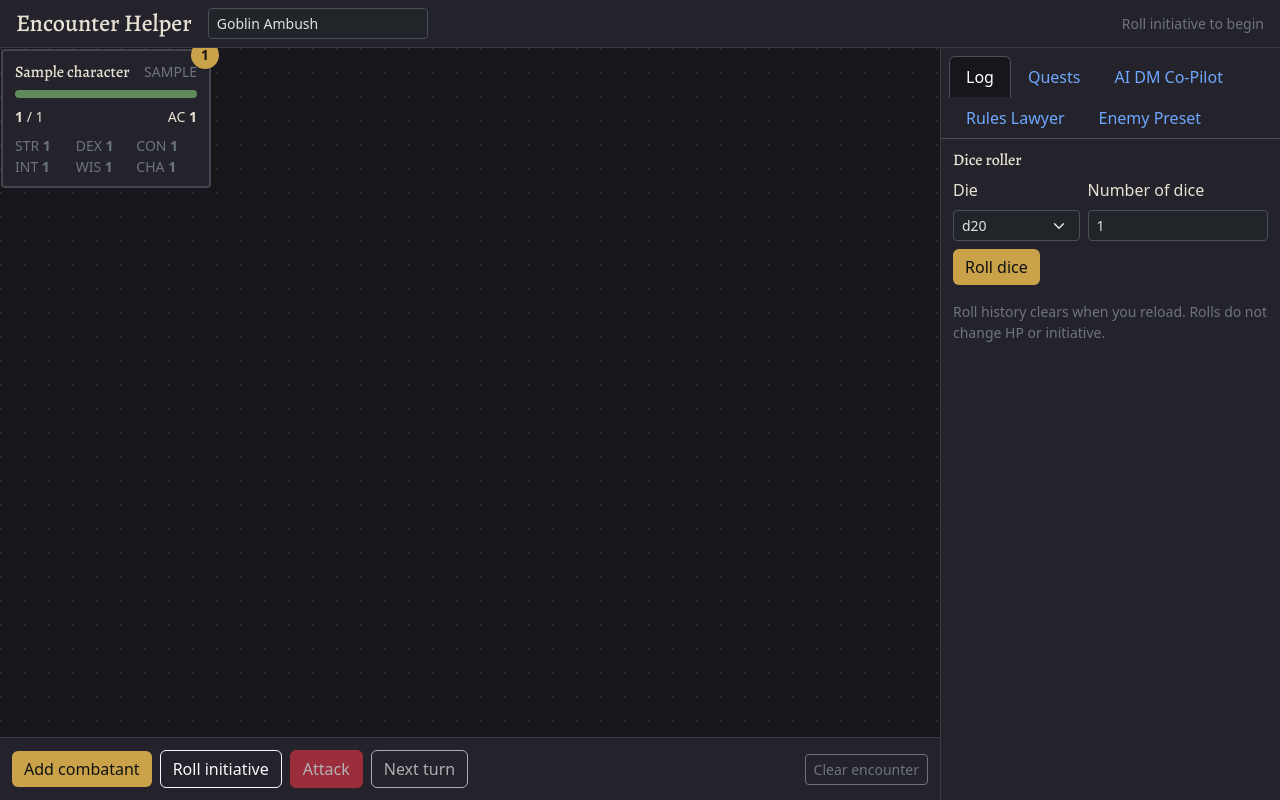
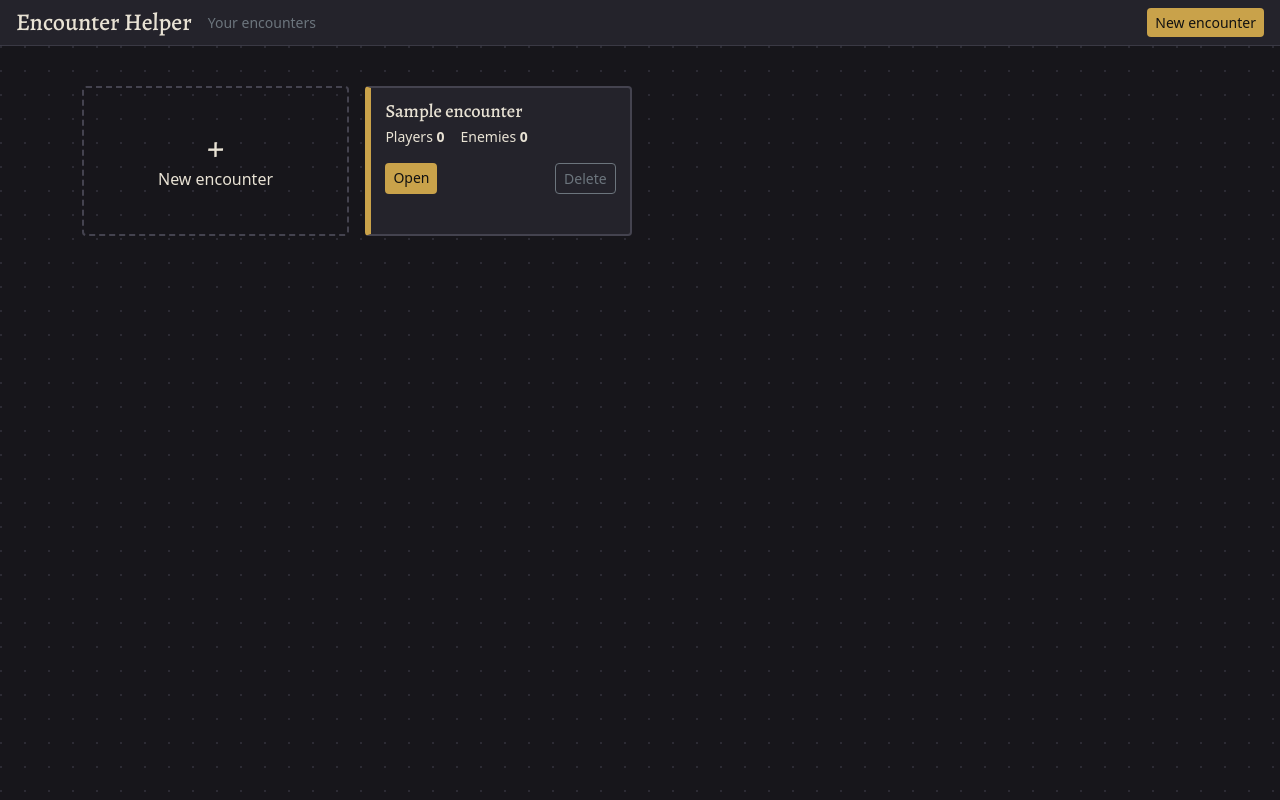
Before and after one commit to UCCS-CS4300-5300/group2-fall2026, a Django app: page / in a window 1280 px wide. Run offline with Django 5.2, Linux system fonts and the light colour scheme; tables that the repository leaves empty hold one stand-in row (values such as "Sample post").

Commit message:
Update views and URLs to make dashboard page the main page and the previous homepage the encounters page.

```diff
--- a/project/core/templates/core/encounter_card.html
+++ b/project/core/templates/core/encounter_card.html
@@ -16,7 +16,7 @@
         </div>
 
         <div class="encounter-actions d-flex gap-2">
-            <a href="" class="btn btn-brass btn-sm">Open</a>
+            <a href="{% url 'core:encounter' encounter.id %}"" class="btn btn-brass btn-sm">Open</a>
             <button
                 type="button"
                 class="btn btn-sm btn-outline-secondary ms-auto js-delete-encounter"
--- a/project/core/urls.py
+++ b/project/core/urls.py
@@ -2,13 +2,15 @@ from django.urls import path
 from . import views
 
 app_name="core"
-urlpatterns=[path("",views.home,name="home"),
-             path("api/enemies/", views.search_enemy, name="search_enemy"),
-             path("chat/", views.chat, name="chat"),
-             path("encounters", views.add_combatant, name="add_combatant"),
-             path("combatants/<int:entry_id>/move/", views.move_combatant, name="move_combatant"),
-             path("quests/", views.add_quest, name="add_quest"),
-             path("quests/<int:quest_id>/", views.quest_detail, name="quest_detail"),
-             path("character/<int:entry_id>/hp/", views.update_hp, name="update_hp"),
-             path("character/<int:entry_id>/initiative/", views.update_initiative, name="update_initiative")
-             ]
+urlpatterns=[
+    path("",views.dashboard,name="dashboard"),
+    path("encounter/<int:encounter_id>",views.encounter,name="encounter"),
+    path("api/enemies/", views.search_enemy, name="search_enemy"),
+    path("chat/", views.chat, name="chat"),
+    path("encounters", views.add_combatant, name="add_combatant"),
+    path("combatants/<int:entry_id>/move/", views.move_combatant, name="move_combatant"),
+    path("quests/", views.add_quest, name="add_quest"),
+    path("quests/<int:quest_id>/", views.quest_detail, name="quest_detail"),
+    path("character/<int:entry_id>/hp/", views.update_hp, name="update_hp"),
+    path("character/<int:entry_id>/initiative/", views.update_initiative, name="update_initiative")
+]
--- a/project/core/views.py
+++ b/project/core/views.py
@@ -1,6 +1,7 @@
 from django.shortcuts import render, get_object_or_404
 from django.http import JsonResponse, HttpResponse
 from django.db import transaction
+from django.db.models import Count, Q
 from django.template.loader import render_to_string
 from django.views.decorators.http import require_POST, require_http_methods, require_GET
 from urllib.error import HTTPError, URLError
@@ -183,14 +184,27 @@ def _retrieve_rules_pdf_context(question, pdf_path):
     ]
 
 
-def home(request):
-    entries = CharacterEncounter.objects.all()
+def encounter(request, encounter_id):
+    character_encounters = CharacterEncounter.objects.filter(encounter__pk=encounter_id)
     return render(
         request,
         "core/home.html",
         {
-            "quests": Quest.objects.filter(encounter__name="test_encounter").order_by("id"),
-            "items": entries,
+            "quests": Quest.objects.filter(encounter__pk=encounter_id).order_by("id"),
+            "items": character_encounters,
+        }
+    )
+
+def dashboard(request):
+    encounters = Encounter.objects.annotate(
+        player_count=Count("characters", filter=Q(characters__char_type="player")),
+        enemy_count=Count("characters", filter=Q(characters__char_type="enemy")),
+    )
+    return render(
+        request,
+        "core/dashboard.html",
+        {
+            "encounters": encounters
         }
     )
 
```
